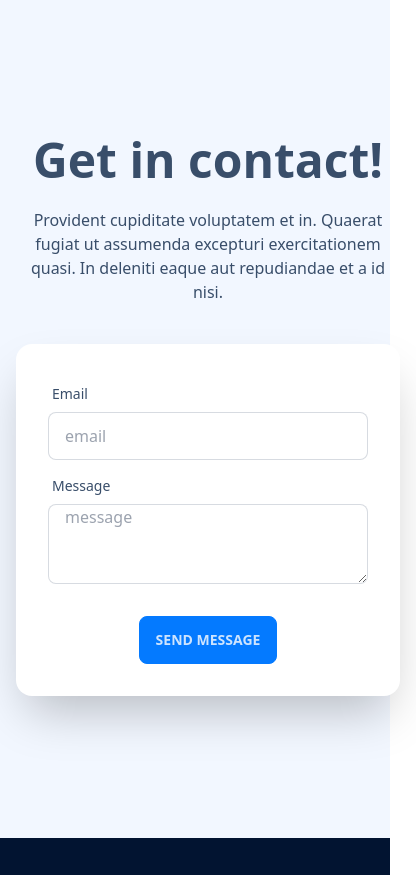
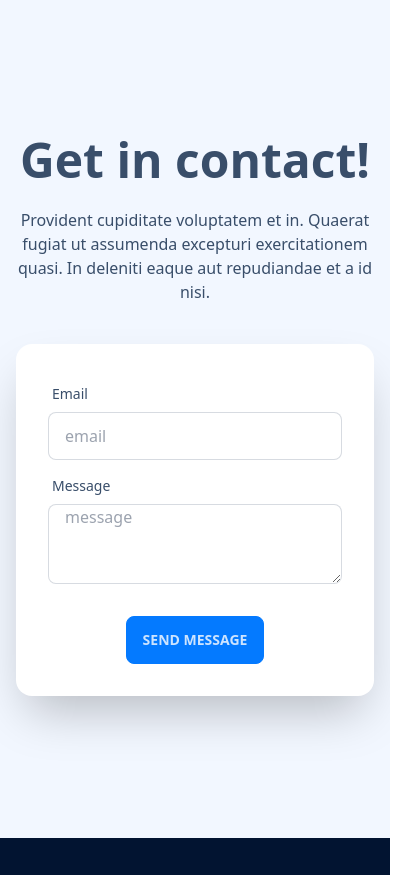
Before and after one commit to max1v/landing-page-portfolio, a website built with Vite: page index.html in a window 390 px wide. Shown: the part 2340-3215 px from the top of the page, 416 px wide, since content can reach past the window. Built offline with nearby package versions, Linux system fonts and the light colour scheme.

Commit message:
fixed contact form responsive issue

```diff
--- a/index.html
+++ b/index.html
@@ -187,7 +187,9 @@
     </section>
     <section id="contact">
       <div class="hero min-h-screen bg-base-200">
-        <div class="hero-content flex-col lg:flex-row-reverse contact-content">
+        <div
+          class="hero-content flex-col lg:flex-row-reverse contact-contentw w-screen"
+        >
           <div class="text-center lg:text-left lg:w-1/3">
             <h2 class="text-5xl text-center lg:text-left font-bold">
               Get in contact!
```
